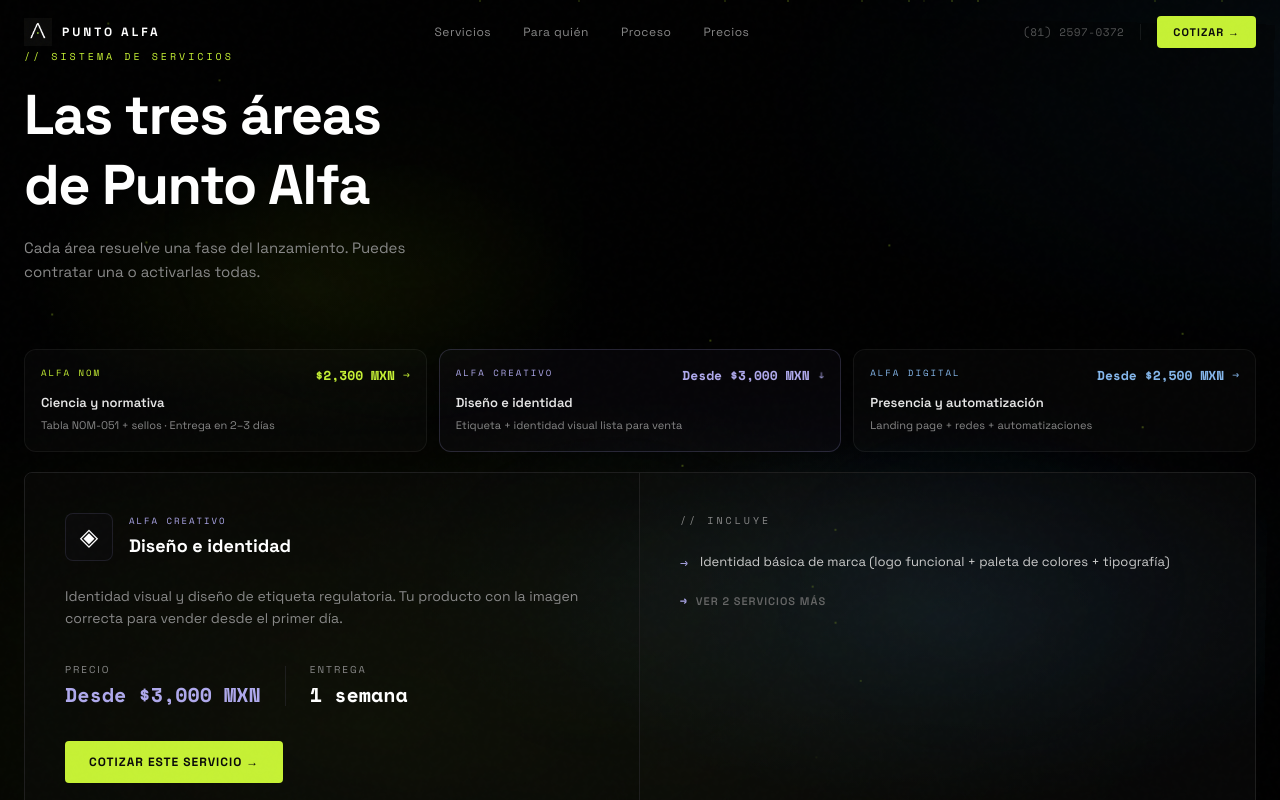
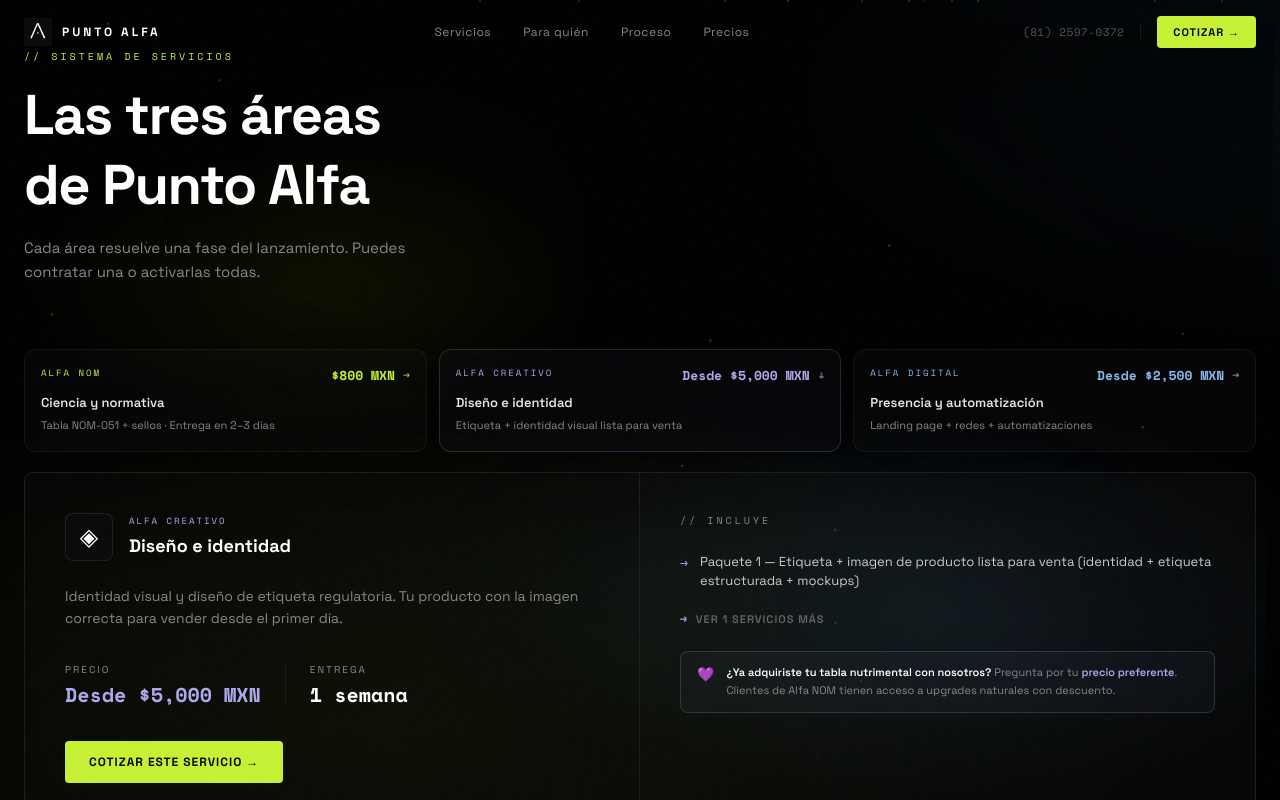
Before and after one commit to melissagallegosg/puntoalfa, a Next.js app: page / in a window 1280 px wide. Both pictures are taken after a click on the button 639 px from the left and 1554 px from the top of the page. Shown: the part 1154-1954 px from the top of the page. Built offline with nearby package versions, Linux system fonts and the light colour scheme.

Commit message:
Add files via upload

```diff
--- a/components/Pricing.tsx
+++ b/components/Pricing.tsx
@@ -20,6 +20,7 @@ const packages: Record<Tab, Array<{
   sub: string;
   deliveryTime: string;
   description?: string;
+  upgradeNote?: string;
   items: (string | PkgItem)[];
   star?: boolean;
   cta: string;
@@ -29,28 +30,26 @@ const packages: Record<Tab, Array<{
     {
       badge: "// Alfa NOM",
       name: "Tabla nutrimental + sellos NOM-051",
-      price: "$2,300",
-      sub: "MXN · A partir del segundo producto: $1,500 c/u",
+      price: "$800",
+      sub: "MXN · A partir del segundo producto: $600 c/u",
       deliveryTime: "2–3 días hábiles",
       description: "Evita errores regulatorios desde el inicio.",
       items: [
         "Tabla nutrimental teórica NOM-051",
         "Sellos frontales de advertencia",
         "PDF + PNG para etiqueta",
-        "Validación pre-impresión NOM-051",
-        "Revisión de medidas y proporciones",
         "Cumplimiento NOM-051 completo",
-        "Cero errores antes de imprenta",
       ],
       cta: "Solicitar",
-      waMsg: "Hola Punto Alfa 👋 Me interesa el servicio *Tabla nutrimental + sellos NOM-051* (incluye validación pre-impresión · $2,300 MXN). ¿Me pueden dar más información?",
+      waMsg: "Hola Punto Alfa 👋 Me interesa el servicio *Tabla nutrimental + sellos NOM-051* ($800 MXN). ¿Me pueden dar más información?",
     },
     {
       badge: "// Alfa Creativo",
-      name: "Etiqueta + imagen de producto lista para venta",
+      name: "Paquete 1 — Etiqueta + imagen de producto lista para venta",
       price: "$5,000",
       sub: "MXN",
       deliveryTime: "1 semana",
+      upgradeNote: "¿Ya adquiriste tu tabla nutrimental con nosotros? Pregunta por tu precio preferente.",
       items: [
         {
           label: "Tabla nutrimental + sellos NOM-051",
@@ -91,6 +90,7 @@ const packages: Record<Tab, Array<{
       sub: "MXN · Un solo equipo",
       deliveryTime: "3–4 semanas",
       description: "Convierte tu producto en una marca lista para vender.",
+      upgradeNote: "¿Ya adquiriste tu tabla nutrimental con nosotros? Pregunta por tu precio preferente — la tabla es tu punto de entrada natural a todo lo demás.",
       items: [
         {
           label: "Tabla nutrimental + sellos NOM-051",
@@ -138,21 +138,18 @@ const packages: Record<Tab, Array<{
     {
       badge: "// Alfa NOM",
       name: "Tabla nutrimental + sellos NOM-051",
-      price: "$2,300",
-      sub: "MXN · A partir del segundo producto: $1,500 c/u",
+      price: "$800",
+      sub: "MXN · A partir del segundo producto: $600 c/u",
       deliveryTime: "2–3 días hábiles",
       items: [
         "Tabla nutrimental teórica NOM-051",
         "Sellos frontales de advertencia",
         "PDF + PNG para etiqueta",
-        "Validación pre-impresión NOM-051",
-        "Revisión de medidas y proporciones",
         "Cumplimiento NOM-051 completo",
-        "Cero errores antes de imprenta",
       ],
       star: true,
       cta: "Solicitar",
-      waMsg: "Hola Punto Alfa 👋 Me interesa el servicio de *Tabla nutrimental + sellos NOM-051* (incluye validación pre-impresión · $2,300 MXN). ¿Me pueden dar más información?",
+      waMsg: "Hola Punto Alfa 👋 Me interesa el servicio de *Tabla nutrimental + sellos NOM-051* ($800 MXN). ¿Me pueden dar más información?",
     },
     {
       badge: "// Alfa NOM",
@@ -171,26 +168,13 @@ const packages: Record<Tab, Array<{
   ],
   creativo: [
     {
-      badge: "// Alfa Creativo",
-      name: "Identidad básica de marca",
-      price: "$3,000",
-      sub: "MXN",
-      deliveryTime: "2–3 días hábiles",
-      items: [
-        "Logo funcional (listo para usar)",
-        "Paleta de colores",
-        "Tipografía recomendada",
-      ],
-      cta: "Solicitar",
-      waMsg: "Hola Punto Alfa 👋 Me interesa el servicio de *Identidad básica de marca* (logo + paleta + tipografía · $3,000 MXN). ¿Me pueden dar más información?",
-    },
-    {
       badge: "// Más completo",
-      name: "Etiqueta + imagen de producto lista para venta",
+      name: "Paquete 1 — Etiqueta + imagen de producto lista para venta",
       price: "$5,000",
       sub: "MXN",
       deliveryTime: "1 semana",
       description: "Diseño completo de tu producto para que puedas vender desde el inicio sin errores comunes.",
+      upgradeNote: "¿Ya adquiriste tu tabla nutrimental con nosotros? Pregunta por tu precio preferente.",
       items: [
         {
           label: "Identidad básica incluida",
@@ -226,7 +210,7 @@ const packages: Record<Tab, Array<{
     {
       badge: "// Alfa Digital",
       name: "Landing page de producto",
-      price: "$4,000",
+      price: "$5,000",
       sub: "MXN",
       deliveryTime: "5–7 días",
       items: [
@@ -235,7 +219,7 @@ const packages: Record<Tab, Array<{
         "Integración con redes sociales",
       ],
       cta: "Solicitar",
-      waMsg: "Hola Punto Alfa 👋 Me interesa el servicio de *Landing page de producto* (con botón WhatsApp + integración a redes · $4,000 MXN). ¿Me pueden dar más información?",
+      waMsg: "Hola Punto Alfa 👋 Me interesa el servicio de *Landing page de producto* (con botón WhatsApp + integración a redes · $5,000 MXN). ¿Me pueden dar más información?",
     },
     {
       badge: "// Alfa Digital",
@@ -384,7 +368,7 @@ function PricingCard({ pkg, index, isCollapsible }: {
         <span className="text-[11px] font-bold text-white font-mono">{pkg.deliveryTime}</span>
       </div>
 
-      {pkg.badge === "// Alfa NOM" && pkg.price === "$2,300" && (
+      {pkg.badge === "// Alfa NOM" && pkg.price === "$800" && (
         <p className="text-[11px] text-muted italic mb-3">Menos que una consulta regulatoria. Entregado en 72h.</p>
       )}
       {pkg.badge === "// Más solicitado" && (
@@ -397,6 +381,15 @@ function PricingCard({ pkg, index, isCollapsible }: {
         <p className="text-[11px] text-muted/80 leading-relaxed mb-4 border-l-2 border-neon/30 pl-3">
           {pkg.description}
         </p>
+      )}
+      {pkg.upgradeNote && (
+        <div className="mb-4 px-3 py-2.5 rounded-lg border border-neon/20 bg-neon/[0.03] flex items-start gap-2">
+          <span className="text-[13px] flex-shrink-0">⭐</span>
+          <p className="text-[11px] text-muted leading-relaxed">
+            <span className="text-neon font-semibold">Precio preferente:</span>{" "}
+            {pkg.upgradeNote}
+          </p>
+        </div>
       )}
 
       <ul className="flex flex-col gap-3 flex-1 mb-6">
--- a/components/Services.tsx
+++ b/components/Services.tsx
@@ -15,12 +15,11 @@ const arms = [
     description:
       "Tabla nutrimental teórica, sellos NOM-051 y cumplimiento regulatorio completo mediante cálculo teórico. Entrega en 2–3 días hábiles.",
     services: [
-      "Tabla nutrimental teórica NOM-051",
+      "Tabla nutrimental + sellos $800",
       "Sellos frontales de advertencia (octágonos)",
-      "Validación pre-impresión NOM-051 (medidas, proporciones, normativa)",
     ],
-    price: "$2,300 MXN",
-    priceSub: "A partir del segundo producto: $1,500 c/u",
+    price: "$800 MXN",
+    priceSub: "A partir del segundo producto: $600 c/u",
     time: "2–3 días",
     waMsg: "Hola Punto Alfa 👋 Me interesa el área de *Alfa NOM* (tabla nutrimental + sellos NOM-051). ¿Me pueden orientar sobre qué servicio necesito?",
   },
@@ -34,11 +33,10 @@ const arms = [
     description:
       "Identidad visual y diseño de etiqueta regulatoria. Tu producto con la imagen correcta para vender desde el primer día.",
     services: [
-      "Identidad básica de marca (logo funcional + paleta de colores + tipografía)",
-      "Etiqueta + imagen de producto lista para venta (identidad + etiqueta estructurada + mockups)",
+      "Paquete 1 — Etiqueta + imagen de producto lista para venta (identidad + etiqueta estructurada + mockups)",
       "Archivos listos para imprenta",
     ],
-    price: "Desde $3,000 MXN",
+    price: "Desde $5,000 MXN",
     time: "1 semana",
     waMsg: "Hola Punto Alfa 👋 Me interesa el área de *Alfa Creativo* (identidad de marca + diseño de etiqueta). ¿Me pueden orientar sobre qué servicio necesito?",
   },
@@ -52,7 +50,7 @@ const arms = [
     description:
       "Landing page, redes sociales y automatizaciones. Tu marca activa 24/7 desde el día del lanzamiento.",
     services: [
-      "Landing page de producto + botón WhatsApp integrado + integración con redes",
+      "Landing page de producto $5,000",
       "Estrategia de redes + contenido inicial (15 posts estáticos, copy incluido · entrega 5 días)",
       "Estrategia de redes completa (12 posts + 2 reels + 10 imágenes de producto, copy incluido)",
       "Bot WhatsApp 24/7 con flujos personalizados ($3,000 MXN/mes)",
@@ -562,7 +560,16 @@ export default function Services() {
                   // Incluye
                 </div>
                 {active === "creativo" ? (
-                  <CreativoExpandable services={activeArm.services} />
+                  <div>
+                    <CreativoExpandable services={activeArm.services} />
+                    <div className="mt-6 px-4 py-3 rounded-lg border border-lavender/20 bg-lavender/[0.04] flex items-start gap-3">
+                      <span className="text-[14px] flex-shrink-0">💜</span>
+                      <p className="text-[11px] text-muted leading-relaxed">
+                        <span className="text-white font-semibold">¿Ya adquiriste tu tabla nutrimental con nosotros?</span>{" "}
+                        Pregunta por tu <span style={{ color: "#AFA9EC" }} className="font-semibold">precio preferente</span>. Clientes de Alfa NOM tienen acceso a upgrades naturales con descuento.
+                      </p>
+                    </div>
+                  </div>
                 ) : (
                   <ul className="flex flex-col gap-4">
                     {activeArm.services.map((svc, i) => (
```
